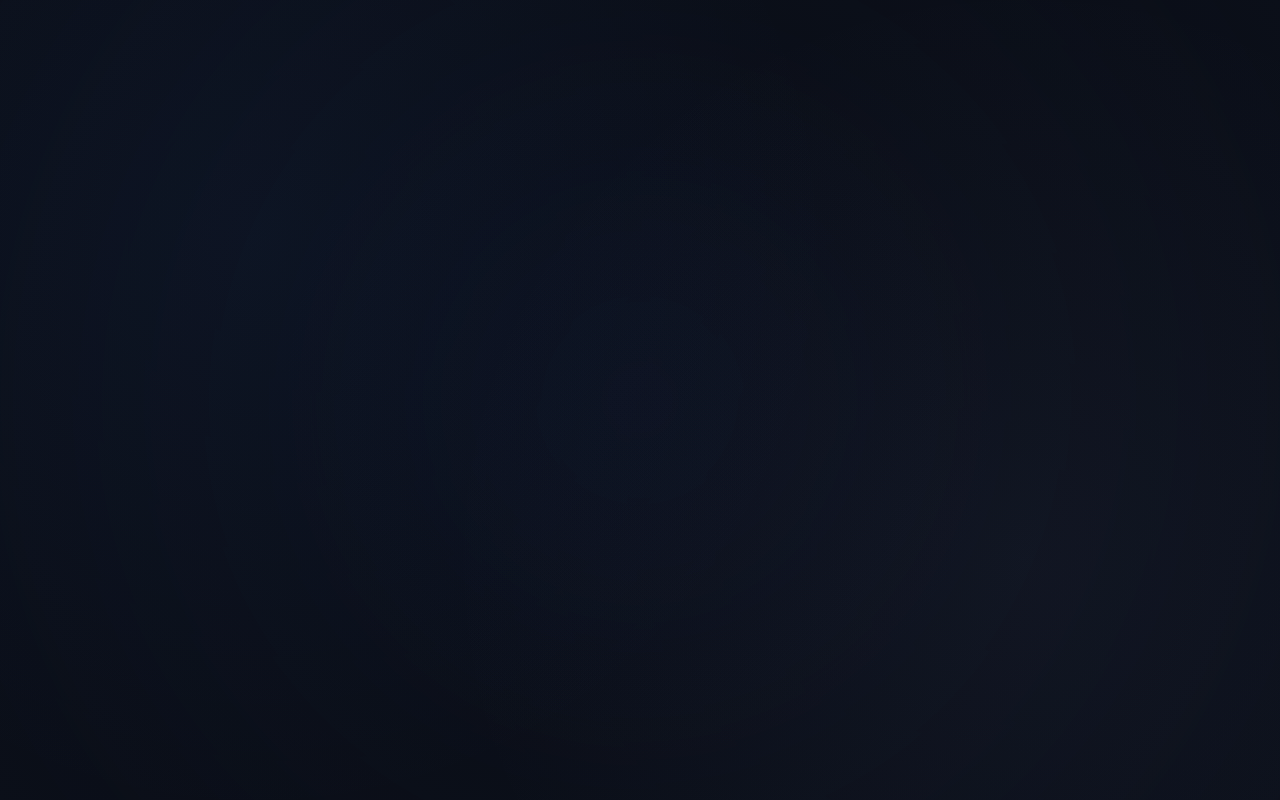
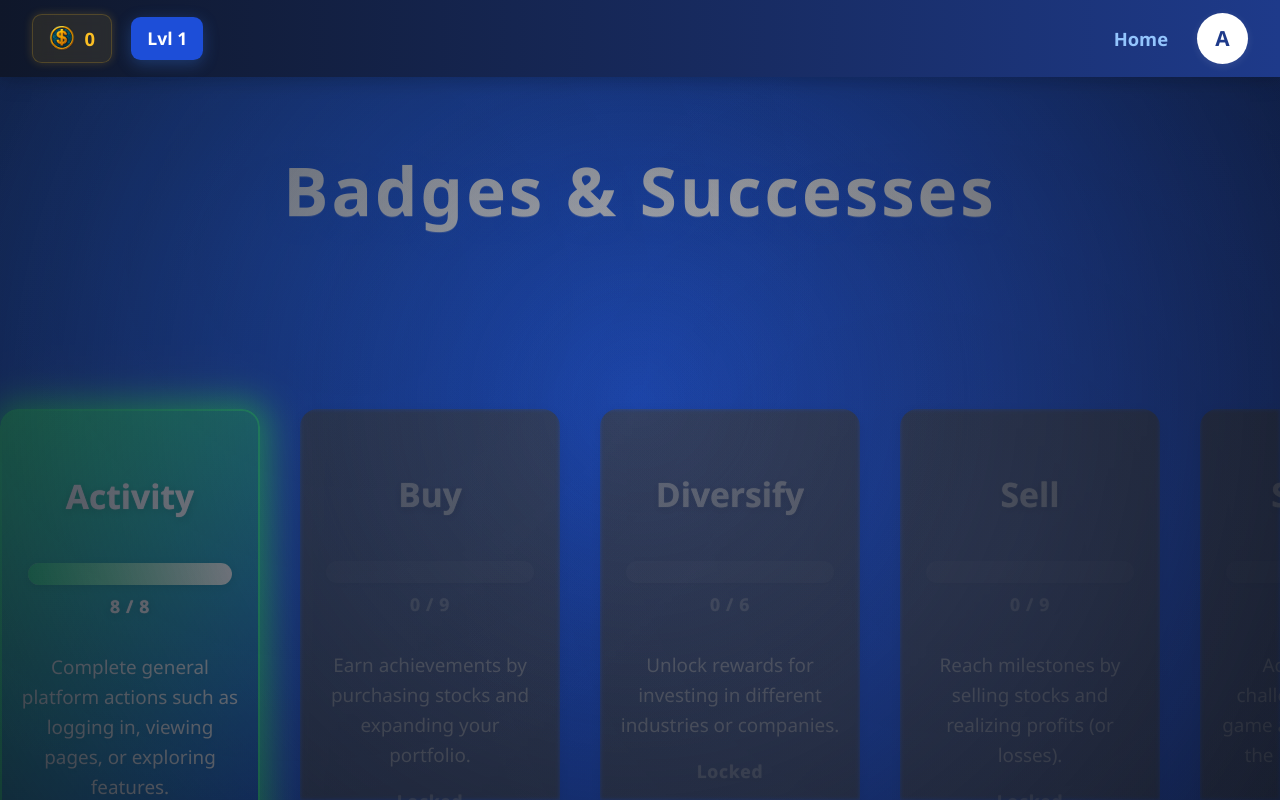
Before and after one commit to zelenajabukaa/stocktrainerFrontend, a React (Vite) app: page /user/successes in a window 1280 px wide. Before the commit this address had no page. Built offline with nearby package versions, Linux system fonts and the light colour scheme.

Commit message:
sucesses basic page

```diff
--- a/src/App.tsx
+++ b/src/App.tsx
@@ -8,12 +8,14 @@ import Weekly from "./Weekly.tsx";
 import Quests from "./components/Quests.tsx";
 import AvatarSettings from "./components/AvatarSettings.tsx";
 import Levelbelohnungen from "./components/Levelbelohnungen.tsx";
+import Successes from "./components/Successes.tsx";
 
 const App: React.FC = () => {
   return (
     <Routes>
       <Route path="/test/quests" element={<Quests />} />
       <Route path="/user/avatar" element={<AvatarSettings />} />
+      <Route path="/user/successes" element={<Successes />} />
       <Route path="/game/monthly" element={<Game />} />
       <Route path="/game/weekly" element={<Weekly />} />
       <Route path="/" element={<Login />} />
--- a/src/Home.tsx
+++ b/src/Home.tsx
@@ -144,6 +144,7 @@ const Home: React.FC = () => {
     if (label === 'Neues Spiel') navigate('/game/monthly');
     else if (label === 'Quests') navigate('/quests');
     else if (label === 'Levelbelohnungen') navigate('/levelbelohnungen');
+    else if (label === 'Abzeichen') navigate('/user/successes');
   };
 
   return (
--- /dev/null
+++ b/src/components/Successes.tsx
@@ -0,0 +1,92 @@
+import React from 'react';
+import styles from '../css/Successes.module.css';
+import Header from './Header';
+
+const successTypes = [
+  {
+    key: 'activity',
+    label: 'Activity',
+    max: 8,
+    desc: 'Complete general platform actions such as logging in, viewing pages, or exploring features.'
+  },
+  {
+    key: 'buy',
+    label: 'Buy',
+    max: 9,
+    desc: 'Earn achievements by purchasing stocks and expanding your portfolio.'
+  },
+  {
+    key: 'diversify',
+    label: 'Diversify',
+    max: 6,
+    desc: 'Unlock rewards for investing in different industries or companies.'
+  },
+  {
+    key: 'sell',
+    label: 'Sell',
+    max: 9,
+    desc: 'Reach milestones by selling stocks and realizing profits (or losses).'
+  },
+  {
+    key: 'special',
+    label: 'Special',
+    max: 7,
+    desc: 'Achieve unique challenges or rare in-game actions — only for the most dedicated traders!'
+  },
+];
+
+const Successes: React.FC = () => {
+  return (
+    <div className={styles.successesContainer}>
+      <Header username="Username" level={1} ingameCurrency={0} />
+      <h2 className={styles.successesTitle}>Badges & Successes</h2>
+      <div className={styles.successesList + ' ' + styles.successesListLarge}>
+        {successTypes.map((type, idx) => {
+          // Nur Activity ist freigeschaltet und fertig, Rest ist locked
+          const isUnlocked = idx === 0;
+          const isComplete = idx === 0;
+          return (
+            <div
+              key={type.key}
+              className={
+                styles.successCard +
+                ' ' + styles.successCardLarge +
+                (!isUnlocked ? ' ' + styles.successCardLocked : '') +
+                (isComplete ? ' ' + styles.successCardComplete : '')
+              }
+            >
+              <span style={{ fontWeight: 700, fontSize: '2.1rem', marginBottom: 18, display: 'block' }}>{type.label}</span>
+              <div className={styles.progressBarWrapper}>
+                <div
+                  className={styles.progressBarBg}
+                  style={!isUnlocked ? { opacity: 0.4, filter: 'grayscale(1)' } : {}}
+                >
+                  <div
+                    className={styles.progressBarFill}
+                    style={{
+                      width: isUnlocked ? '100%' : '0%',
+                      boxShadow: isComplete ? '0 0 16px 4px #fff, 0 0 32px 8px #38f7a1' : 'none',
+                      background: isComplete ? 'linear-gradient(90deg, #38f7a1 0%, #fff 100%)' : '#fff4',
+                    }}
+                  />
+                </div>
+                <span
+                  className={styles.progressBarText}
+                  style={!isUnlocked ? { opacity: 0.5 } : {}}
+                >
+                  {isUnlocked ? `${type.max} / ${type.max}` : `0 / ${type.max}`}
+                </span>
+              </div>
+              <span className={styles.successDesc}>{type.desc}</span>
+              {!isUnlocked && (
+                <span className={styles.lockedText}>Locked</span>
+              )}
+            </div>
+          );
+        })}
+      </div>
+    </div>
+  );
+};
+
+export default Successes;
--- /dev/null
+++ b/src/css/Successes.module.css
@@ -0,0 +1,128 @@
+.successesContainer {
+  min-height: 100vh;
+  background: linear-gradient(135deg, #2563eb 0%, #1d4ed8 100%);
+  display: flex;
+  flex-direction: column;
+  align-items: center;
+  padding-top: 140px;
+}
+
+.successesTitle {
+  color: #fff;
+  font-size: 4.2rem;
+  font-weight: 900;
+  margin-bottom: 48px;
+  letter-spacing: 0.045em;
+  text-shadow: 0 6px 24px rgba(37,99,235,0.22), 0 1px 0 #fff4;
+}
+
+.successesList {
+  display: grid;
+  grid-template-columns: repeat(5, 1fr);
+  gap: 40px;
+  justify-items: center;
+  align-items: stretch;
+  width: 100%;
+  max-width: 1600px;
+  min-width: 1100px;
+}
+.successesListLarge {
+  margin-top: 120px;
+}
+
+.successCard {
+  background: rgba(255,255,255,0.18);
+  border-radius: 18px;
+  padding: 32px 48px;
+  color: #fff;
+  font-size: 1.4rem;
+  font-weight: 600;
+  box-shadow: 0 2px 12px rgba(0,0,0,0.10);
+  min-width: 220px;
+  text-align: center;
+  backdrop-filter: blur(2px);
+  text-shadow: 0 2px 8px rgba(0,0,0,0.18), 0 0px 1px #fff;
+  opacity: 1;
+}
+.successCardLarge {
+  flex: 1 1 0;
+  min-width: 260px;
+  max-width: 320px;
+  width: 100%;
+  min-height: 420px;
+  font-size: 2.2rem;
+  padding: 60px 0 44px 0;
+  display: flex;
+  flex-direction: column;
+  align-items: center;
+  justify-content: flex-start;
+  color: #fff;
+  text-shadow: 0 2px 8px rgba(0,0,0,0.18), 0 0px 1px #fff;
+  opacity: 1;
+  position: relative;
+  box-sizing: border-box;
+  margin-bottom: 0;
+}
+.successDesc {
+  margin-top: 32px;
+  font-size: 1.18rem;
+  color: #fff;
+  opacity: 0.93;
+  font-weight: 400;
+  line-height: 1.6;
+  text-shadow: 0 2px 8px rgba(0,0,0,0.10);
+  display: block;
+  padding: 0 18px;
+  word-break: break-word;
+  white-space: pre-line;
+  text-align: center;
+  width: 100%;
+  max-width: 260px;
+}
+.successCardLocked {
+  filter: grayscale(1) brightness(0.7);
+  opacity: 0.7;
+}
+.successCardComplete {
+  box-shadow: 0 0 32px 8px #38f7a1, 0 0 64px 16px #fff2;
+  border: 2.5px solid #38f7a1;
+  background: linear-gradient(135deg, #38f7a1 0%, #1d4ed8 100%);
+}
+.progressBarWrapper {
+  width: 80%;
+  margin: 24px auto 0 auto;
+  display: flex;
+  flex-direction: column;
+  align-items: center;
+}
+.progressBarBg {
+  width: 100%;
+  height: 22px;
+  background: rgba(255,255,255,0.22);
+  border-radius: 12px;
+  overflow: hidden;
+  margin-bottom: 8px;
+  box-shadow: 0 2px 8px rgba(0,0,0,0.10);
+  position: relative;
+}
+.progressBarFill {
+  height: 100%;
+  background: linear-gradient(90deg, #38f7a1 0%, #fff 100%);
+  border-radius: 12px;
+  transition: width 0.5s cubic-bezier(.4,2,.6,1);
+}
+.progressBarText {
+  font-size: 1.1rem;
+  font-weight: 700;
+  color: #fff;
+  letter-spacing: 0.04em;
+  text-shadow: 0 2px 8px rgba(0,0,0,0.18), 0 0px 1px #fff;
+}
+.lockedText {
+  margin-top: 18px;
+  font-size: 1.1rem;
+  color: #fff;
+  opacity: 0.6;
+  font-weight: 600;
+  letter-spacing: 0.04em;
+}
```
